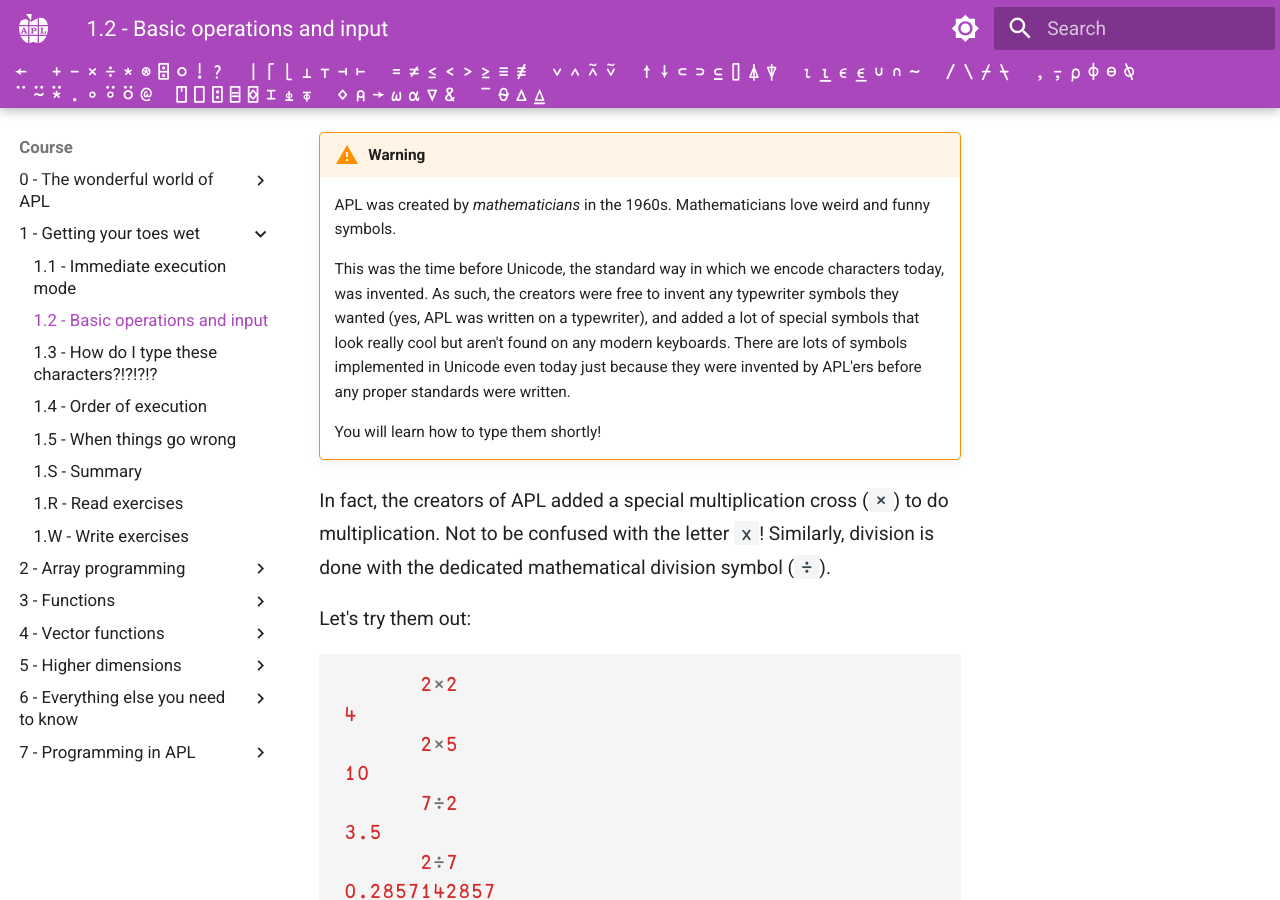
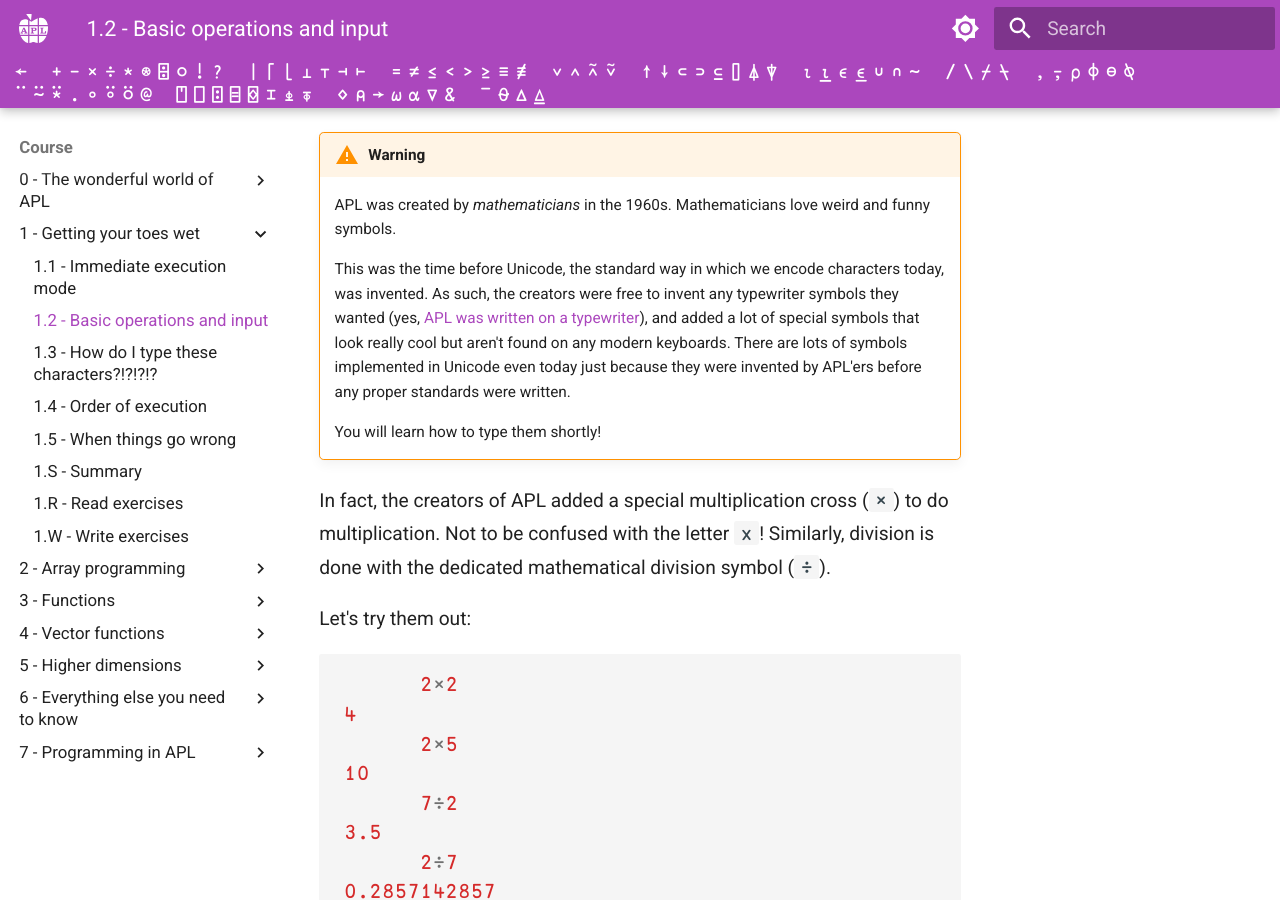
Before and after one commit to APLMOOC/APLMOOC, an MkDocs documentation site: the page built from docs/course/ch1/part2.md, in a window 1280 px wide and 900 px high, scrolled down 2338 px. Built offline with MkDocs 1.6.1 and Material for MkDocs 9.7.7, drawn with Linux system fonts in a browser that asks for light colours; some web fonts are replaced; a script that is not in the unit is left out; some of the changed lines change nothing that is shown.

Commit message:
Add link to APL Demonstration video

```diff
--- a/docs/course/ch1/part2.md
+++ b/docs/course/ch1/part2.md
@@ -89,7 +89,7 @@
     Mathematicians love weird and funny symbols.
 
     This was the time before Unicode, the standard way in which we encode characters today, was invented.
-    As such, the creators were free to invent any typewriter symbols they wanted (yes, APL was written on a typewriter),
+    As such, the creators were free to invent any typewriter symbols they wanted (yes, [APL was written on a typewriter](https://www.youtube.com/watch?v=_DTpQ4Kk2wA)),
     and added a lot of special symbols that look really cool but aren't found on any modern keyboards.
     There are lots of symbols implemented in Unicode even today
     just because they were invented by APL'ers before any proper standards were written.
```
